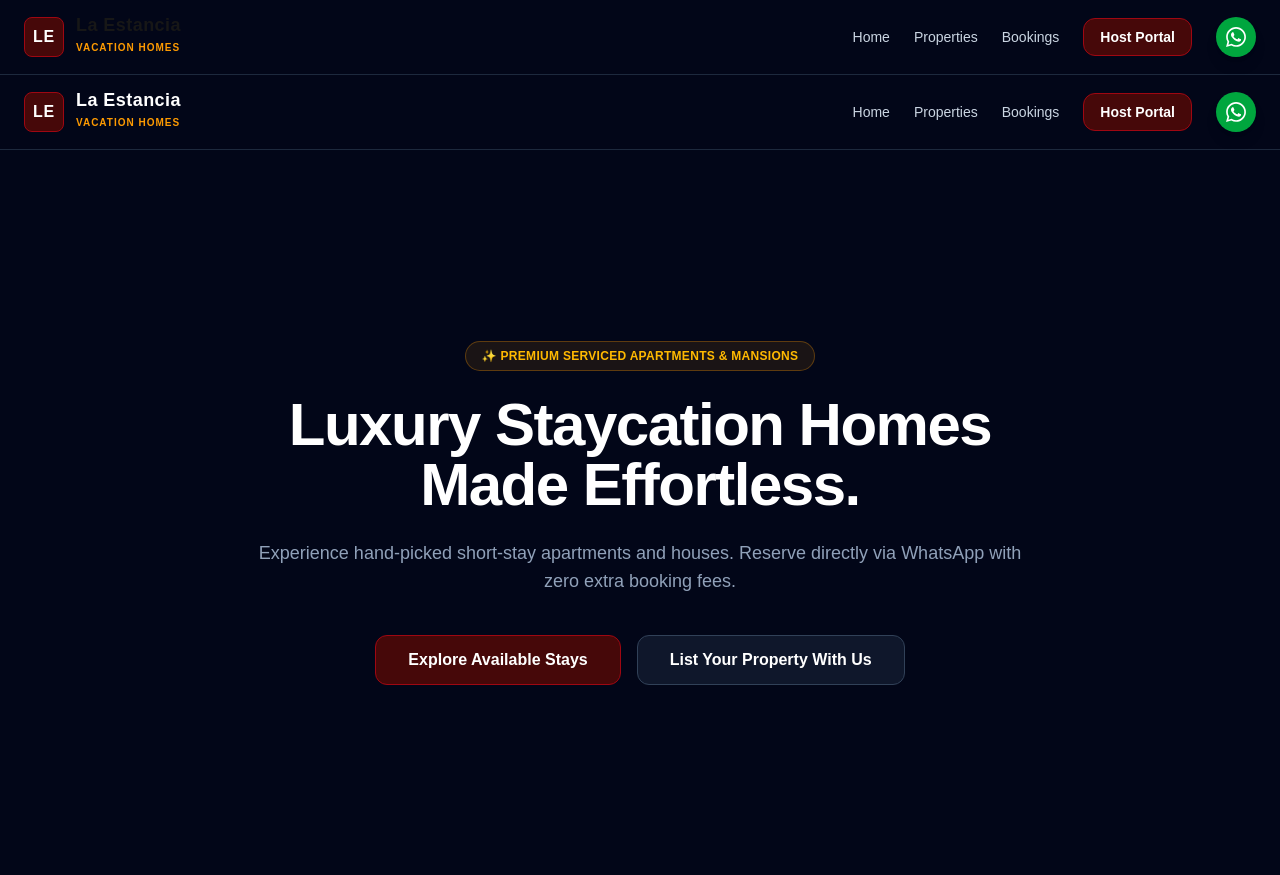
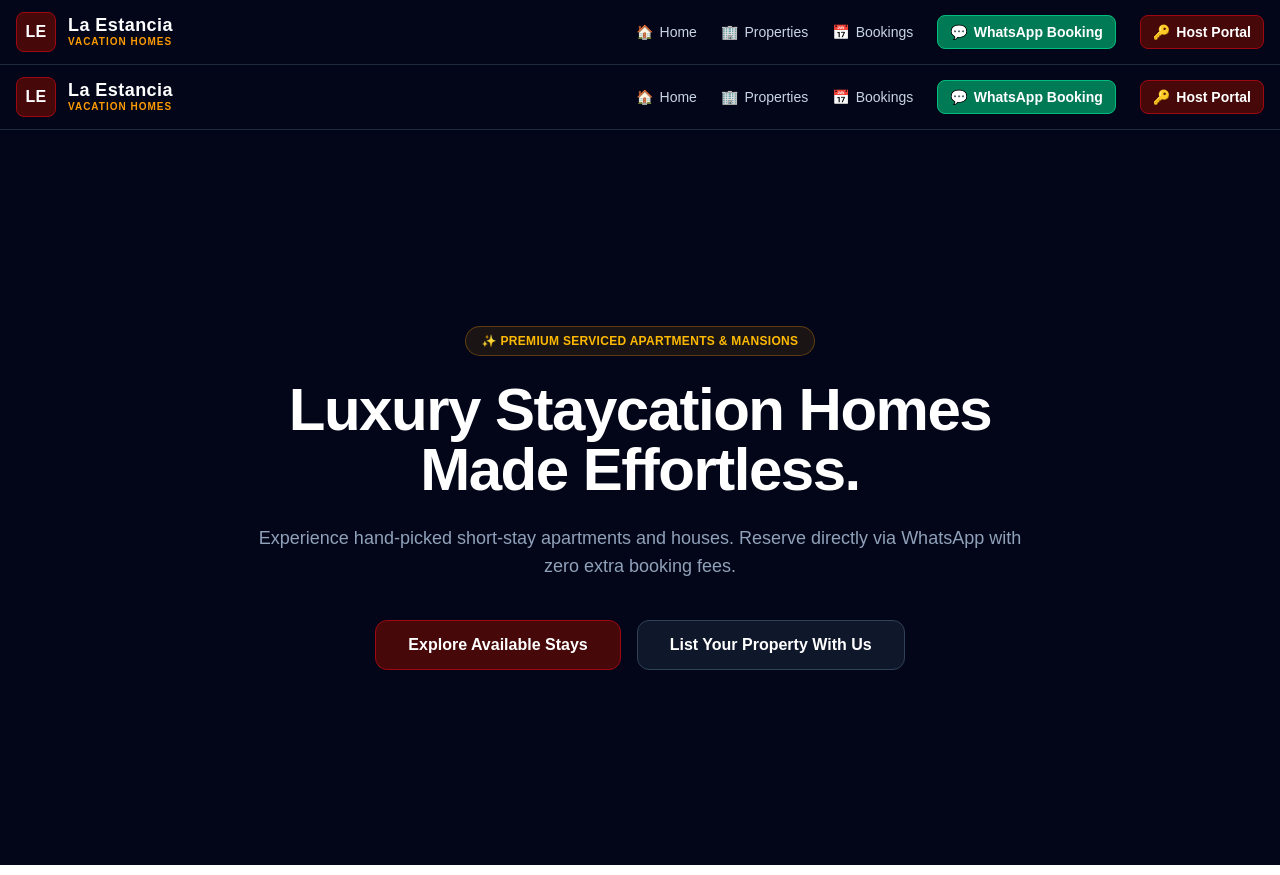
Before and after one commit to joshaston057-dev/vacation-pms, a Next.js app: page /welcome in a window 1280 px wide. Built offline with nearby package versions, Linux system fonts and the light colour scheme.

Commit message:
Expose full desktop navigation and action icons across mobile viewport

```diff
--- a/app/components/HeaderNav.tsx
+++ b/app/components/HeaderNav.tsx
@@ -1,45 +1,69 @@
+'use client';
+
 import Link from 'next/link';
 
 export default function HeaderNav() {
   return (
-    <header className="w-full bg-slate-950 border-b border-slate-800 px-6 py-4 flex items-center justify-between">
-      {/* Brand Logo */}
-      <Link href="/" className="flex items-center gap-3">
-        <div className="w-10 h-10 rounded-lg bg-red-950 border border-red-800 flex items-center justify-center font-bold text-white tracking-wider">
+    <header className="w-full bg-slate-950 border-b border-slate-800 px-4 py-3 min-w-[1280px]">
+      <div className="max-w-7xl mx-auto flex items-center justify-between gap-4">
+
+        {/* Branding */}
+        <Link href="/" className="flex items-center gap-3 shrink-0">
+          <div className="w-10 h-10 rounded-lg bg-red-950 border border-red-800 flex items-center justify-center font-bold text-white tracking-wide">
             LE
           </div>
           <div>
-          <span className="font-bold text-lg tracking-wide block leading-none">La Estancia</span>
-          <span className="text-[10px] text-amber-500 font-semibold tracking-widest">VACATION HOMES</span>
+            <span className="font-bold text-lg tracking-wide block leading-none text-white">
+              La Estancia
+            </span>
+            <span className="text-[10px] text-amber-500 font-semibold tracking-widest block">
+              VACATION HOMES
+            </span>
           </div>
         </Link>
 
-      {/* Navigation Links & Actions */}
-      <nav className="flex items-center gap-6">
-        <Link href="/" className="text-slate-300 hover:text-white text-sm font-medium transition">
-          Home
+        {/* Global Navigation Links & Action Icons */}
+        <nav className="flex items-center gap-6 shrink-0">
+          <Link
+            href="/"
+            className="text-slate-300 hover:text-white text-sm font-medium transition flex items-center gap-1.5"
+          >
+            <span>🏠</span>
+            <span>Home</span>
           </Link>
-        <Link href="/properties" className="text-slate-300 hover:text-white text-sm font-medium transition">
-          Properties
+          <Link
+            href="/properties"
+            className="text-slate-300 hover:text-white text-sm font-medium transition flex items-center gap-1.5"
+          >
+            <span>🏢</span>
+            <span>Properties</span>
           </Link>
-        <Link href="/bookings" className="text-slate-300 hover:text-white text-sm font-medium transition">
-          Bookings
-        </Link>
-        <Link href="/login" className="bg-red-950 hover:bg-red-900 border border-red-800 text-white text-sm font-semibold px-4 py-2 rounded-xl transition">
-          Host Portal
+          <Link
+            href="/bookings"
+            className="text-slate-300 hover:text-white text-sm font-medium transition flex items-center gap-1.5"
+          >
+            <span>📅</span>
+            <span>Bookings</span>
           </Link>
           <a
             href="https://wa.me/256757386946"
             target="_blank"
             rel="noopener noreferrer"
-          className="bg-green-600 hover:bg-green-500 text-white p-2.5 rounded-full flex items-center justify-center transition shadow-lg"
-          aria-label="Contact WhatsApp"
+            className="bg-emerald-700 hover:bg-emerald-600 border border-emerald-500 text-white text-sm font-semibold px-3 py-1.5 rounded-lg transition flex items-center gap-1.5"
           >
-          <svg className="w-5 h-5 fill-current" viewBox="0 0 24 24">
-            <path d="M.057 24l1.687-6.163c-1.041-1.804-1.588-3.849-1.587-5.946.003-6.556 5.338-11.891 11.893-11.891 3.181.001 6.167 1.24 8.413 3.488 2.245 2.248 3.481 5.236 3.48 8.414-.003 6.557-5.338 11.892-11.893 11.892-1.99-.001-3.951-.5-5.688-1.448l-6.305 1.654zm6.597-3.807c1.676.995 3.276 1.591 5.392 1.592 5.448 0 9.886-4.434 9.889-9.885.002-5.462-4.415-9.89-9.881-9.892-5.452 0-9.887 4.434-9.889 9.884-.001 2.225.651 3.891 1.746 5.634l-.999 3.648 3.742-.981zm11.387-5.464c-.074-.124-.272-.198-.57-.347-.297-.149-1.758-.868-2.031-.967-.272-.099-.47-.149-.669.149-.198.297-.768.967-.941 1.165-.173.198-.347.223-.644.074-.297-.149-1.255-.462-2.39-1.475-.883-.788-1.48-1.761-1.653-2.059-.173-.297-.018-.458.13-.606.134-.133.297-.347.446-.521.151-.172.2-.296.3-.495.099-.198.05-.372-.025-.521-.075-.148-.669-1.611-.916-2.206-.242-.579-.487-.501-.669-.51l-.57-.01c-.198 0-.52.074-.792.372s-1.04 1.016-1.04 2.479 1.065 2.876 1.213 3.074c.149.198 2.095 3.2 5.076 4.487.709.306 1.263.489 1.694.626.712.226 1.36.194 1.872.118.571-.085 1.758-.719 2.006-1.413.248-.695.248-1.29.173-1.414z"/>
-          </svg>
+            <span>💬</span>
+            <span>WhatsApp Booking</span>
           </a>
+          <Link
+            href="/login"
+            className="bg-red-950 hover:bg-red-900 border border-red-800 text-white text-sm font-semibold px-3 py-1.5 rounded-lg transition flex items-center gap-1.5"
+          >
+            <span>🔑</span>
+            <span>Host Portal</span>
+          </Link>
         </nav>
+
+      </div>
     </header>
   );
 }
--- a/app/layout.tsx
+++ b/app/layout.tsx
@@ -1,13 +1,12 @@
 import type { Metadata, Viewport } from 'next';
-import HeaderNav from './components/HeaderNav'; // Adjust path if it's in ../components/HeaderNav
+import HeaderNav from './components/HeaderNav'; // or '../components/HeaderNav' based on location
 import './globals.css';
 
 export const metadata: Metadata = {
   title: 'La Estancia Vacation Homes',
-  description: 'Luxury Staycation Homes Made Effortless',
+  description: 'Luxury Staycation Homes & Short-Stay Property Management',
 };
 
-// This forces mobile browsers to render the full 1280px desktop layout
 export const viewport: Viewport = {
   width: '1280',
   initialScale: 1,
@@ -20,9 +19,9 @@ export default function RootLayout({
 }) {
   return (
     <html lang="en">
-      <body className="bg-slate-950 text-white min-h-screen flex flex-col">
+      <body className="bg-slate-950 text-white min-h-screen flex flex-col min-w-[1280px]">
         <HeaderNav />
-        <main className="flex-1">{children}</main>
+        <main className="flex-1 min-w-[1280px]">{children}</main>
       </body>
     </html>
   );
```
Lines whose indentation alone changed are shown as unchanged.
